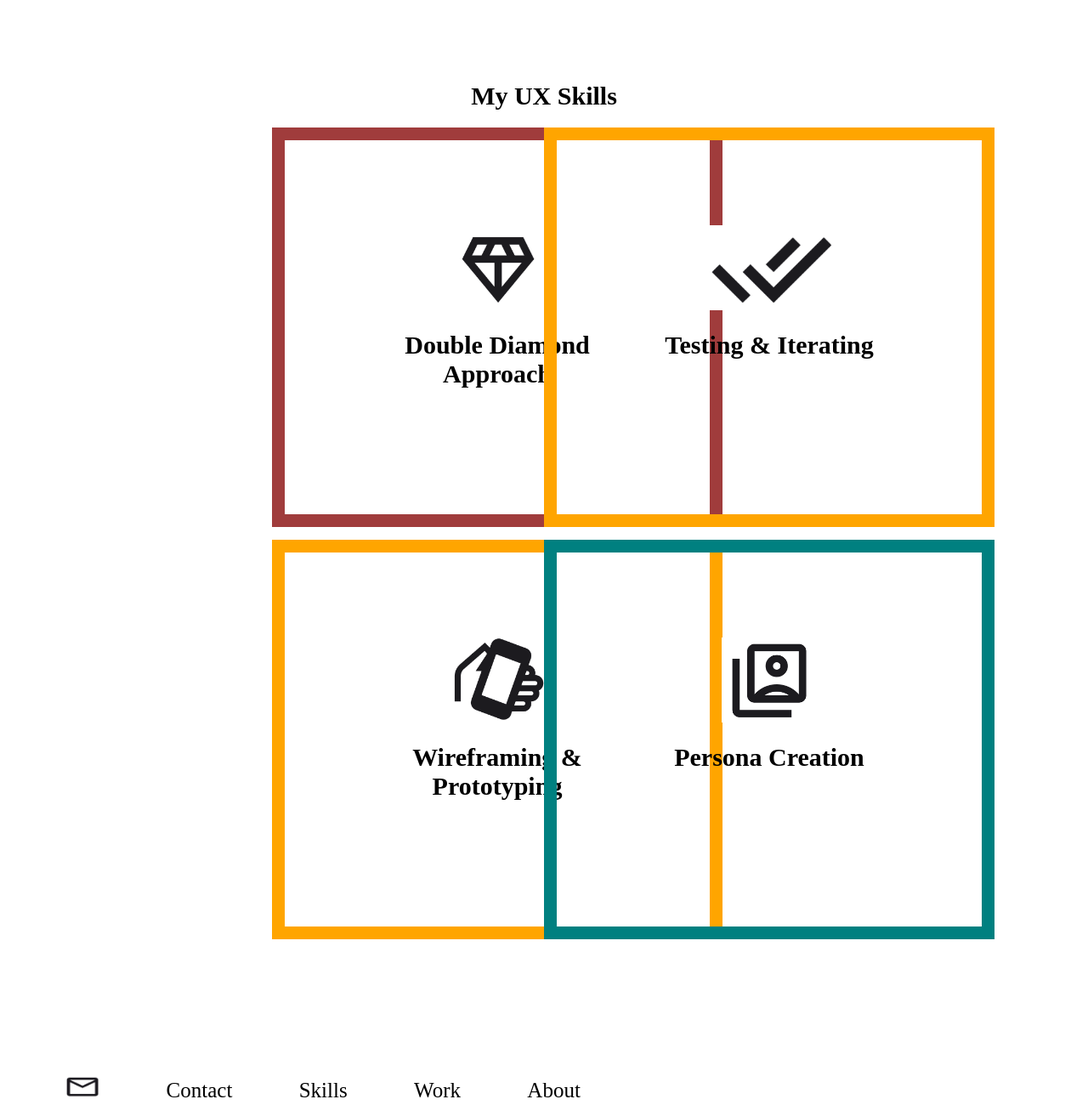
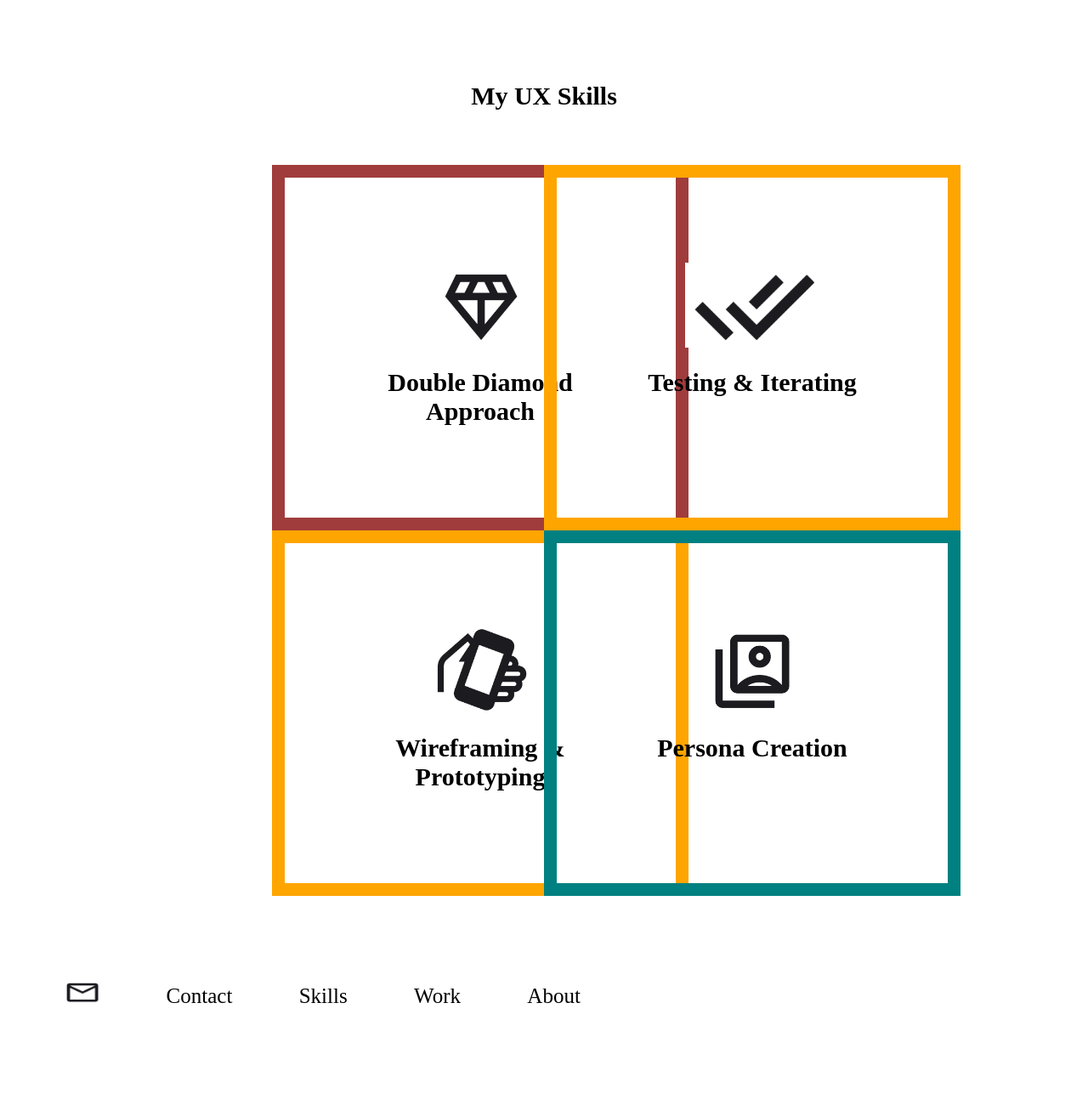
Before and after one commit to laurenmcatino/UXUI_Homework18, a plain HTML site: page index.html in a window 1280 px wide. Shown: the part 1118-2418 px from the top of the page at 85% size. After the commit the page ends 2358 px from the top, so only its background shows below. Drawn offline with Linux system fonts and the light colour scheme; a web font is replaced by a local one.

Commit message:
Update style.css

```diff
--- a/css/style.css
+++ b/css/style.css
@@ -104,26 +104,23 @@ p{
 }
 
 .containerGrid{
+    margin: 5% 25% 5% 25%;
     display: grid;
-    margin-bottom: 10%;
     grid-template-columns: 50% 50%;
     grid-template-rows: 50% 50%;
     grid-area: span;
     float: center;
-    justify-content: space-between;
-    align-content: center;
-  }
+   }
 
 
 .skill1{
-    margin-left: 50%;
     padding:100px;
     border-style: solid;
     border-color: rgb(160, 60, 60);
     border-width: 15px;
     color: black;
-    height: 240px;
-    width: 300px;
+    height: 200px;
+    width: 260px;
     text-align: center;
 }
 
@@ -137,8 +134,8 @@ p{
     border-color: orange;
     border-width: 15px;
     color: black;
-    height: 240px;
-    width: 300px;
+    height: 200px;
+    width: 260px;
     text-align: center;
 }
 
@@ -147,15 +144,13 @@ p{
 }
 
 .skill3{
-    margin-top: 10px;
-    margin-left: 50%;
     padding:100px;
     border-style: solid;
     border-width: 15px;
     border-color: orange;
     color: black;
-    height: 240px;
-    width: 300px;
+    height: 200px;
+    width: 260px;
     text-align: center;
 }
 
@@ -164,14 +159,13 @@ p{
 }
 
 .skill4{
-    margin-top: 10px;
     padding:100px;
     border-style: solid;
     border-width: 15px;
     border-color: teal;
     color: black;
-    height: 240px;
-    width: 300px;
+    height: 200px;
+    width: 260px;
     text-align: center;
 }
 
@@ -191,7 +185,7 @@ footer li {
     padding: 3%;
 }
 
-@media only screen and (max-width:600px){
+@media only screen and (max-width:1082px){
 .flex-container {
     display: flex;
     flex: 100%;
@@ -200,7 +194,7 @@ footer li {
 }
 }
 
-@media only screen and (max-width:600px){
+@media only screen and (max-width:1082px){
 .containerGrid {
     display: grid;
     margin-bottom: 10%;
```
